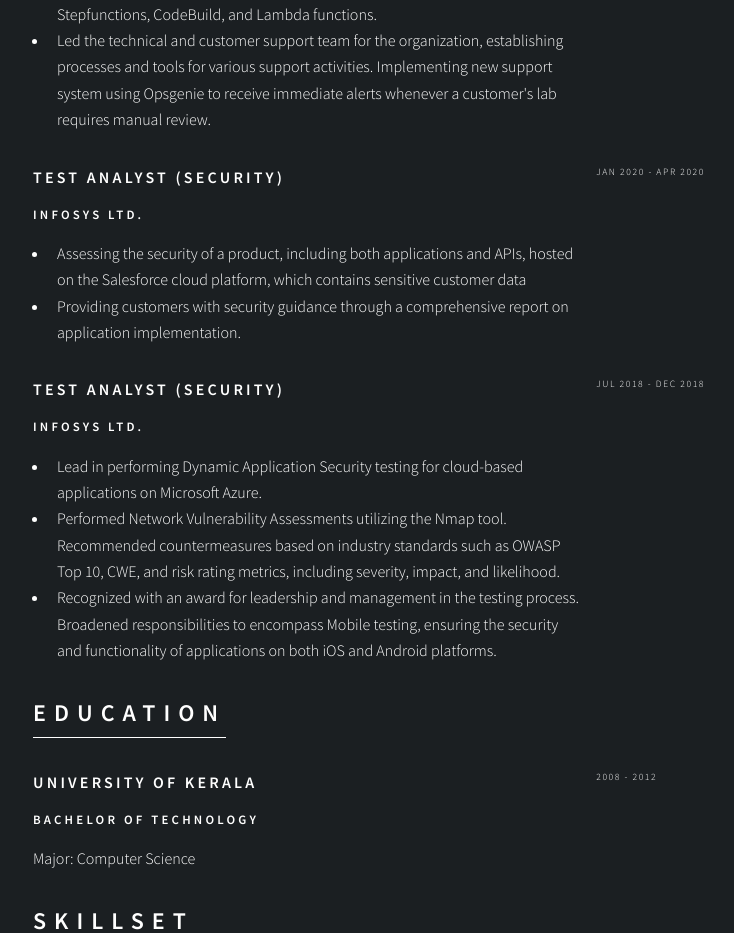
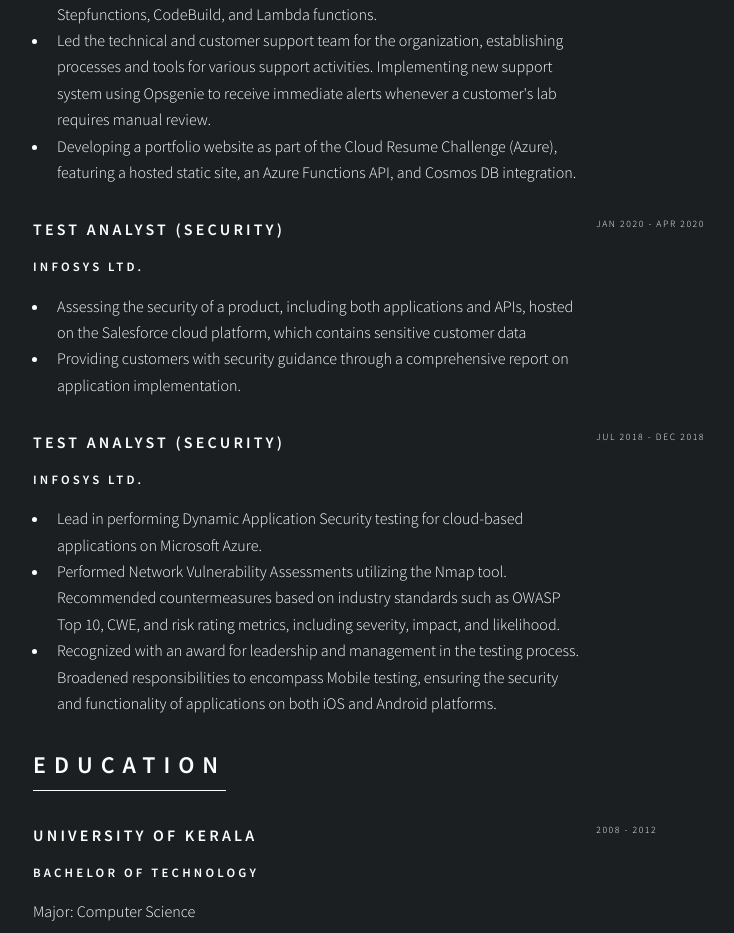
Before and after one commit to EswariVidya/azure_resume_challenge100, a plain HTML site: page frontend/index.html in a window 1280 px wide. Shown: the part 1300-2233 px from the top of the page, without its empty margins (247-981 px from the left). Drawn offline with Linux system fonts and the light colour scheme; no server answers.

Commit message:
Updates to HTML

```diff
--- a/frontend/index.html
+++ b/frontend/index.html
@@ -94,6 +94,7 @@
 											<li>Led the technical and customer support team for the organization, establishing processes and tools for various
 												support activities. Implementing new support system using Opsgenie to receive immediate alerts whenever a
 												customer's lab requires manual review.</li>
+											<li>Developing a portfolio website as part of the Cloud Resume Challenge (Azure), featuring a hosted static site, an Azure Functions API, and Cosmos DB integration.</li>
 										</ul>
 									</div>
 									<div class="exp-date">
```
